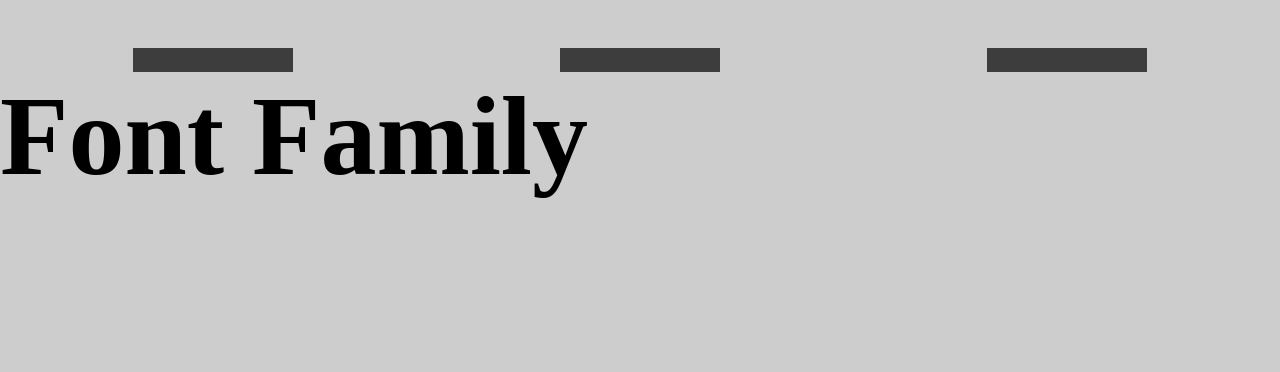
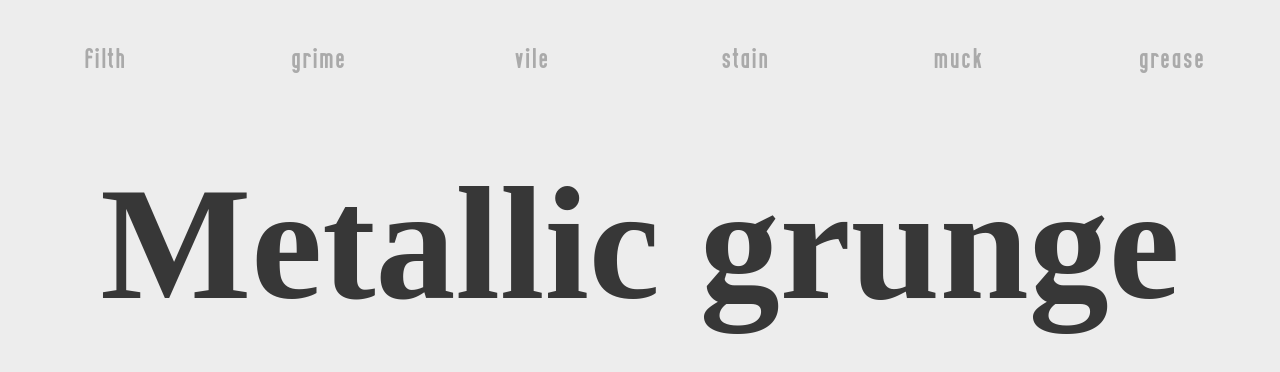
Before and after one commit to Matt-478/Metallic-font, a plain HTML site: page index.html in a window 1280 px wide. Drawn offline with Linux system fonts and the light colour scheme; a web font is replaced by a local one.

Commit message:
comments for next edit & small updates

```diff
--- a/index.html
+++ b/index.html
@@ -9,13 +9,17 @@
 </head>
 <body>
 
+    <!-- make the navbar rotate text in the hero site and just the metallic text in the middle -->
     <div class="navbar">
-        <div class="color1"></div>
-        <div class="color1"></div>
-        <div class="color1"></div>
+        <div class="color1"><h3>filth</h3></div>
+        <div class="color1"><h3>grime</h3></div>
+        <div class="color1"><h3>vile</h3></div>
+        <div class="color1"><h3>stain</h3></div>
+        <div class="color1"><h3>muck</h3></div>
+        <div class="color1"><h3>grease</h3></div>
     </div>
 
-    <h2>Font Family</h2>
+    <h2 class="metallic-font">Metallic grunge</h2>
 
 </body>
 </html>
--- a/styles.css
+++ b/styles.css
@@ -9,13 +9,24 @@
     src: url("./FoodcanPersonalUseBold-nROog.ttf");
 }
 
+@font-face {
+    font-family: "Rounded Bold";
+    src: url("./CurveRoundedBold-8Jm2.ttf");
+}
+
 h2 {
     font-family: "Metallic";
-    font-size: 7em;
+    font-size: 10em;
+}
+
+.metallic-font {
+    text-align: center;
+    margin-top: 0.5em;
+    color: rgb(55, 55, 55);
 }
 
 body {
-    background-color: rgb(205, 205, 205);
+    background-color: rgb(237, 237, 237);
 }
 
 .navbar {
@@ -31,5 +42,13 @@ body {
     width: 10em;
     height: 1.5em;
 
-    background-color: rgb(61, 61, 61);
+    /* background-color: rgb(61, 61, 61); */
+    /* border-radius: 5px; */
 }
+
+.color1 h3 {
+    color: rgb(170, 170, 170);
+    text-align: center;
+    font-family: "Rounded Bold";
+    font-size: 0.8rem;
+}
```
Also changed, not shown: CurveRoundedBold-8Jm2.ttf (added).
